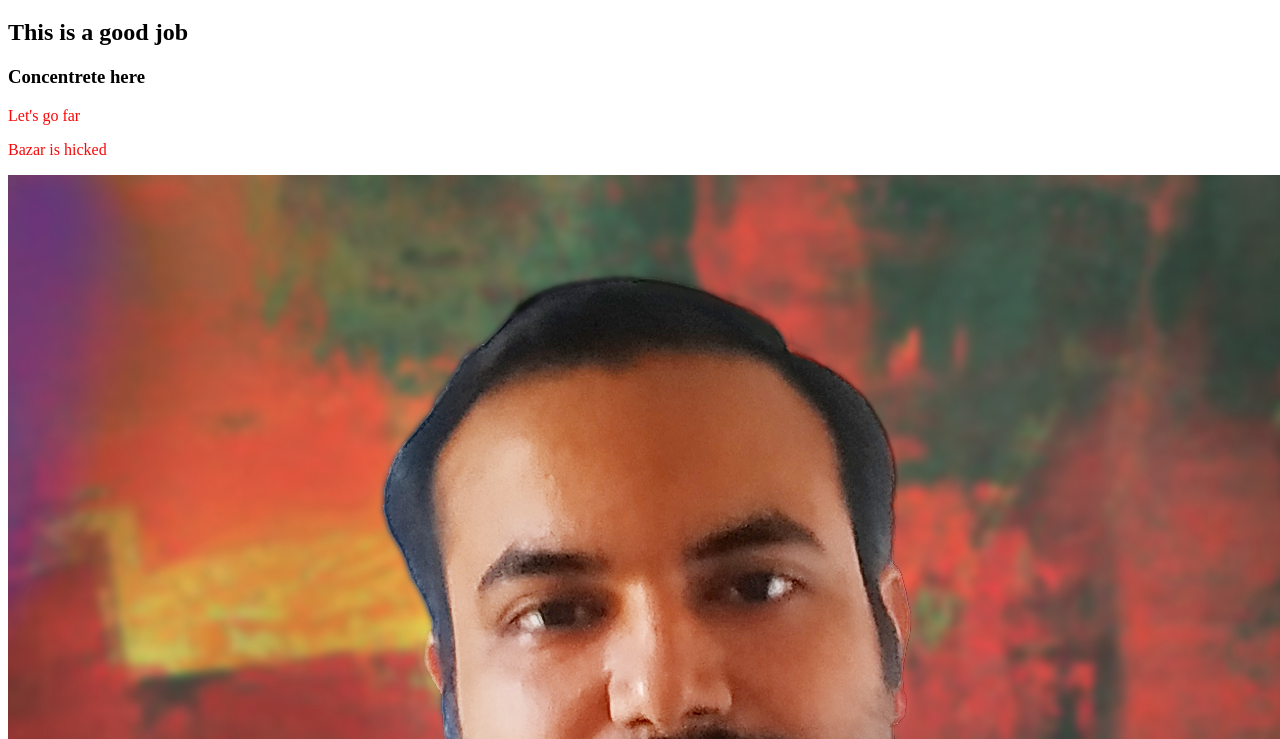
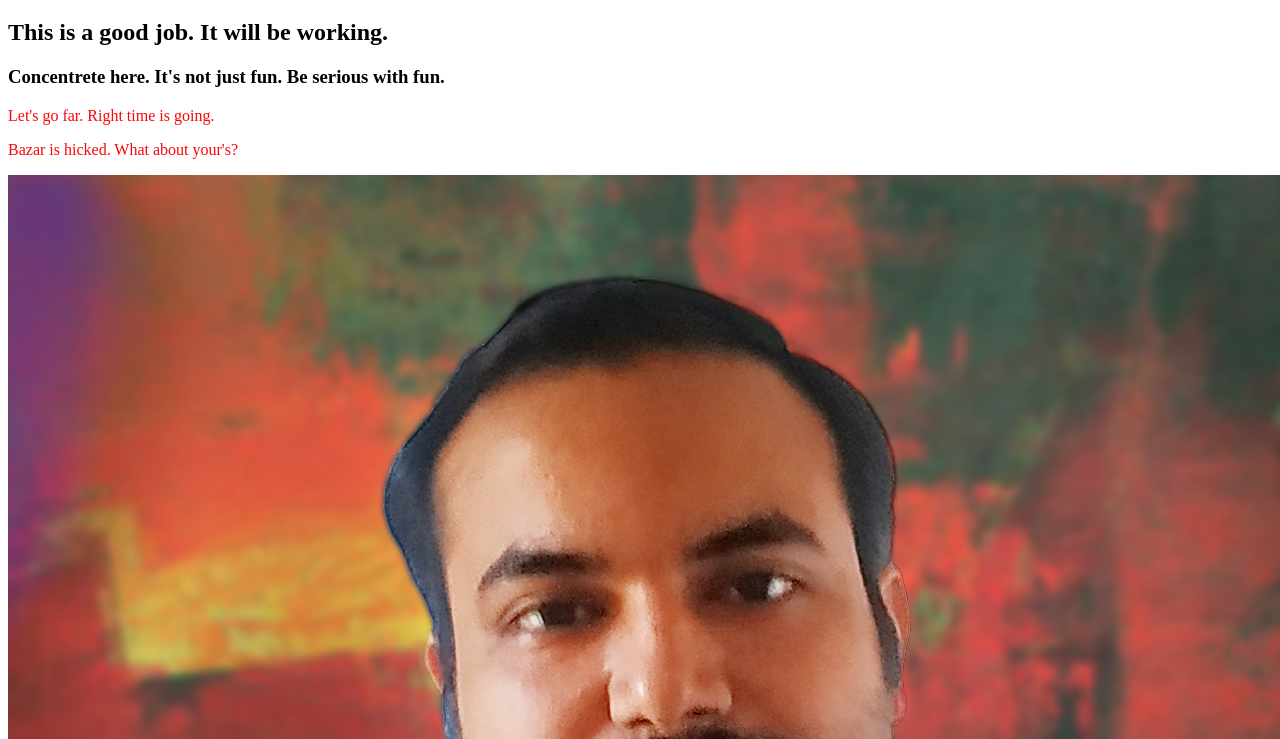
Before and after one commit to aruproton/my-scond-repo, a plain HTML site: page index.html in a window 1280 px wide. Shown: the part 61-800 px from the top of the page. Drawn offline with Linux system fonts and the light colour scheme.

Commit message:
some changes

```diff
--- a/index.html
+++ b/index.html
@@ -9,10 +9,10 @@
 </head>
 <body>
     <h1>I can do somthing</h1>
-    <h2>This is a good job</h2>
-    <h3>Concentrete here</h3>
-    <p>Let's go far</p>
-    <p>Bazar is hicked</p>
+    <h2>This is a good job. It will be working.</h2>
+    <h3>Concentrete here. It's not just fun. Be serious with fun.</h3>
+    <p>Let's go far. Right time is going.</p>
+    <p>Bazar is hicked. What about your's?</p>
     <img src="IMG_20200622_1529221.jpg" alt="Arup 1">
     <img src="PP01-300.jpg" alt="Arup 2">
 </body>
```
